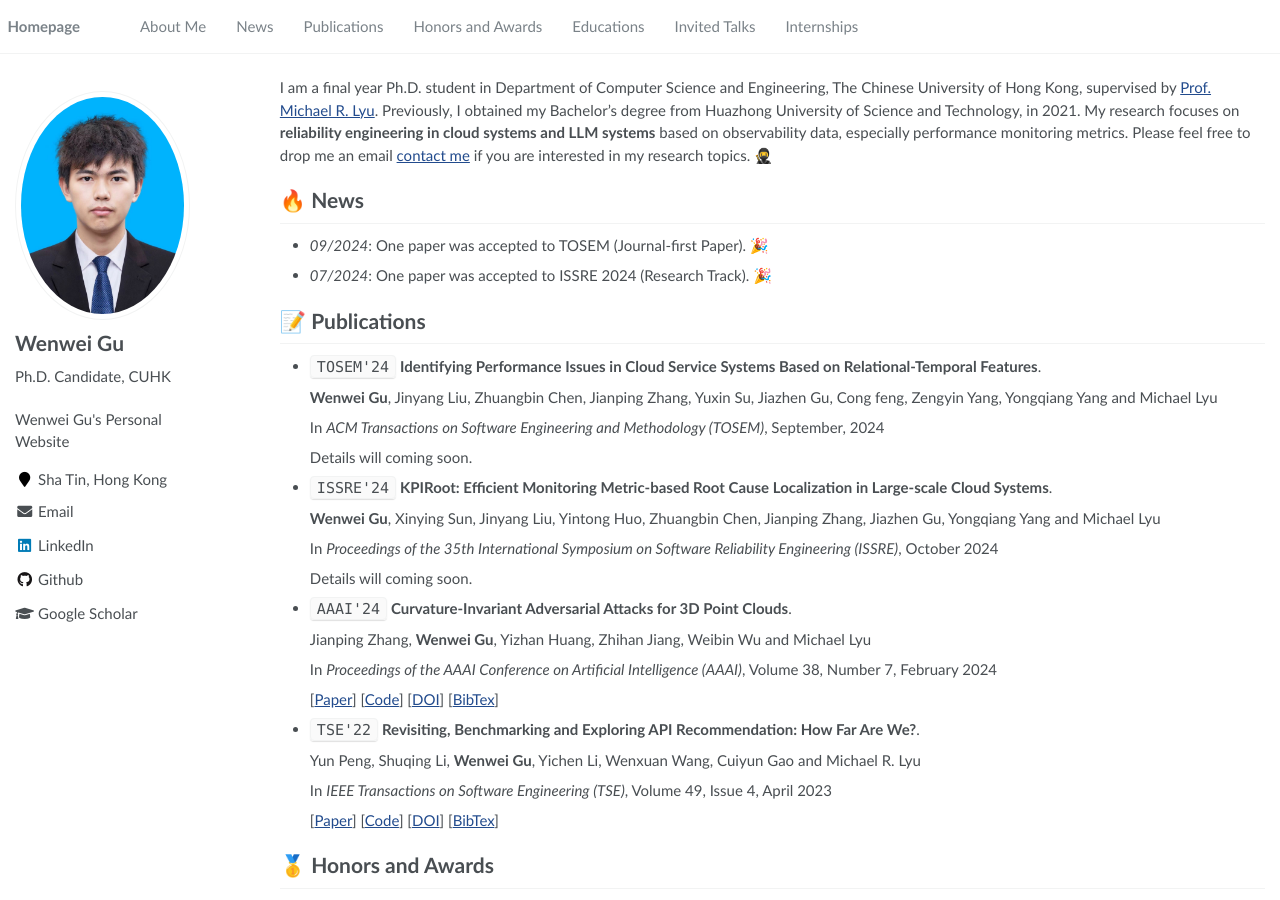
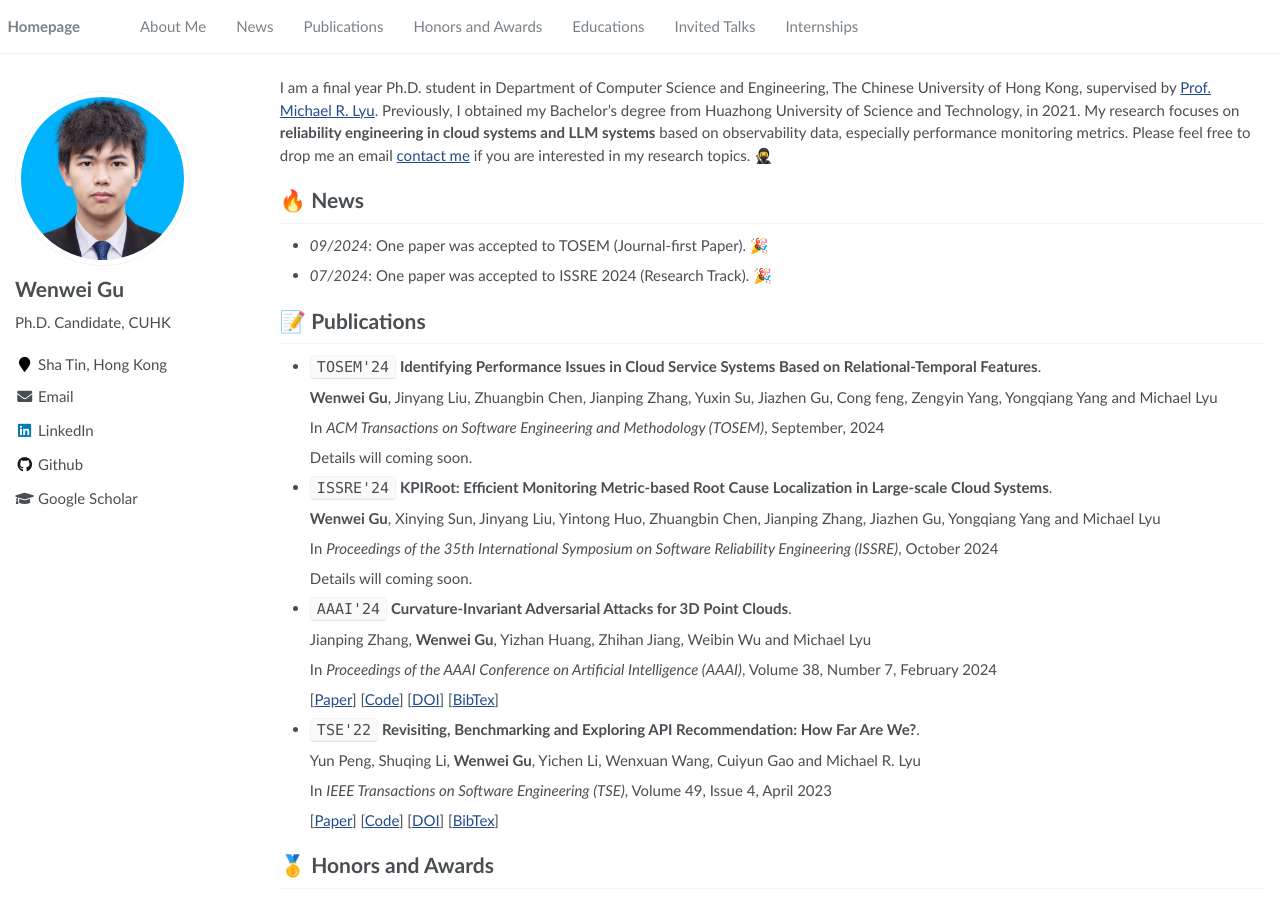
Before and after one commit to WenweiGu/wenweigu.github.io, a Jekyll site: the page built from _pages/about.md, in a window 1280 px wide and 900 px high. Built offline with Jekyll 4.4.1, drawn with Linux system fonts in a browser that asks for light colours.

Commit message:
modify v7

```diff
--- a/_config.yml
+++ b/_config.yml
@@ -7,7 +7,7 @@
 
 # Site Settings
 title                    : "Wenwei Gu"
-description              : "Wenwei Gu's Personal Website"
+description              : ""
 repository               : "WenweiGu/wenweigu.github.io"
 google_scholar_stats_use_cdn : true
 
```
Also changed, not shown: images/wenweigu.png.
